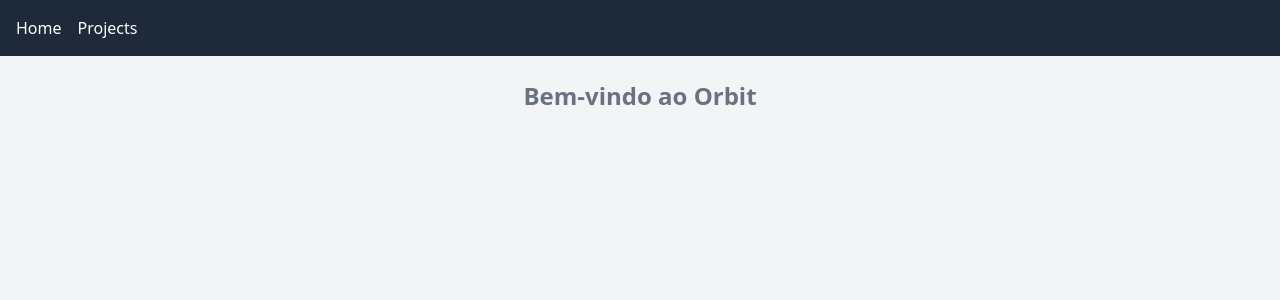
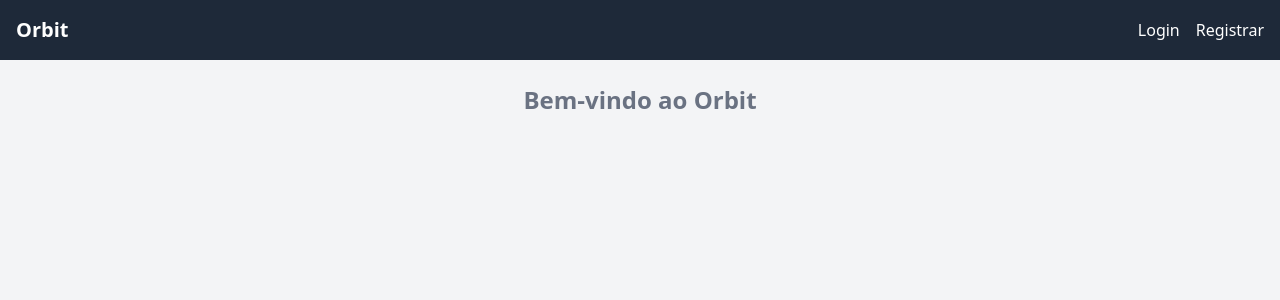
Before and after one commit to devmarquinhos/orbit-front, a React (Vite) app: page / in a window 1280 px wide. Shown: the top 300 px of the page. Built offline with nearby package versions, Linux system fonts and the light colour scheme.

Commit message:
feat: added dynamic layout

```diff
--- a/src/components/Layout.tsx
+++ b/src/components/Layout.tsx
@@ -1,19 +1,45 @@
 import type { ReactNode } from "react";
-import { Link } from "react-router-dom";
+import { Link, useNavigate } from "react-router-dom";
+import { useAuth } from "../contexts/AuthContext";
 
 interface LayoutProps {
   children: ReactNode;
 }
 
 export default function Layout({ children }: LayoutProps) {
+  const { isAuthenticated, user, logout } = useAuth();
+  const navigate = useNavigate();
+
+  const handleLogout = () => {
+    logout();
+    navigate('/login');
+  };
+
   return (
     <div className="min-h-screen flex flex-col">
       {/* Header */}
-      <header className="bg-gray-800 text-white p-4">
-        <nav className="flex gap-4">
-          <Link to="/" className="hover:underline">Home</Link>
-          <Link to="/projects" className="hover:underline">Projects</Link>
+      <header className="bg-gray-800 text-white p-4 flex justify-between items-center">
+        <nav className="flex gap-4 items-center">
+          <Link to="/" className="text-xl font-bold hover:text-gray-300">Orbit</Link>
+          {isAuthenticated && (
+            <Link to="/projects" className="hover:underline">Meus Projetos</Link>
+          )}
         </nav>
+        <div className="flex gap-4 items-center">
+          {isAuthenticated ? (
+            <>
+              <span className="text-gray-300">{user?.sub}</span>
+              <button onClick={handleLogout} className="bg-indigo-600 hover:bg-indigo-700 px-3 py-1 rounded">
+                Sair
+              </button>
+            </>
+          ) : (
+            <>
+              <Link to="/login" className="hover:underline">Login</Link>
+              <Link to="/register" className="hover:underline">Registrar</Link>
+            </>
+          )}
+        </div>
       </header>
 
       {/* Conteúdo */}
--- a/src/pages/Projects.tsx
+++ b/src/pages/Projects.tsx
@@ -1,6 +1,7 @@
 import { useState, useEffect } from 'react';
 import { api } from '../services/api';
 import { Link } from 'react-router-dom';
+import { useAuth } from '../contexts/AuthContext';
 
 interface Project {
   id: number;
@@ -12,12 +13,18 @@ export default function Projects() {
   const [projects, setProjects] = useState<Project[]>([]);
   const [loading, setLoading] = useState(true);
   const [error, setError] = useState<string | null>(null);
+  const { user } = useAuth();
 
   useEffect(() => {
     const fetchProjects = async () => {
+      if (!user?.id) {
+        setLoading(false);
+        return;
+      }
+
       try {
-        const userId = 2;
-        const response = await api.get(`/projects/user/${userId}`);
+        setLoading(true);
+        const response = await api.get(`/projects/user/${user.id}`);
         setProjects(response.data);
       } catch {
         setError('Erro ao carregar os projetos.');
@@ -27,30 +34,42 @@ export default function Projects() {
     };
 
     fetchProjects();
-  }, []);
+  }, [user]);
 
-  if (loading) {
-    return <p className="text-gray-500">Carregando projetos...</p>;
-  }
+  const renderContent = () => {
+    if (loading) {
+      return <p className="text-gray-500 text-lg">Carregando projetos...</p>;
+    }
 
-  if (error) {
-    return <p className="text-red-500">{error}</p>;
-  }
+    if (error) {
+      return <p className="text-red-500 text-lg">{error}</p>;
+    }
 
-  return (
-    <div>
-      <h1 className="text-2xl font-bold text-gray-800 mb-6">Lista de Projetos</h1>
-      <div className="grid grid-cols-1 md:grid-cols-2 lg:grid-cols-3 gap-6">
+    if (projects.length === 0) {
+      return <p className="text-gray-500 text-lg">Nenhum projeto encontrado.</p>;
+    }
+
+    return (
+      <div className="grid grid-cols-1 md:grid-cols-2 lg:grid-cols-3 gap-6 w-full">
         {projects.map((project) => (
-          <div key={project.id} className="bg-white rounded-lg shadow-md p-6 hover:shadow-lg transition-shadow">
+          <div key={project.id} className="bg-white rounded-lg shadow-md p-6 text-left hover:shadow-lg transition-shadow duration-300">
             <h2 className="text-xl font-bold text-gray-900">{project.name}</h2>
-            <p className="text-gray-600 mt-2">{project.description}</p>
-            <Link to={`/projects/${project.id}`} className="text-indigo-600 hover:text-indigo-800 transition-colors mt-4 inline-block">
+            <p className="text-gray-600 mt-2 truncate">{project.description}</p>
+            <Link to={`/projects/${project.id}`} className="text-indigo-600 hover:text-indigo-800 transition-colors mt-4 inline-block font-semibold">
               Ver detalhes
             </Link>
           </div>
         ))}
       </div>
+    );
+  };
+
+  return (
+    <div className="container mx-auto px-4">
+      <h1 className="text-3xl font-bold text-gray-800 mb-8 text-center">Meus Projetos</h1>
+      <div className="min-h-[400px] flex items-center justify-center">
+        {renderContent()}
+      </div>
     </div>
   );
 }
```
